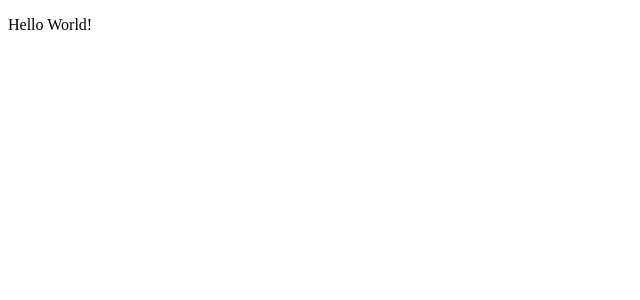
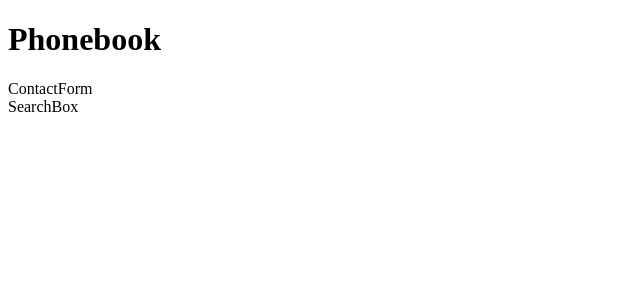
Before and after one commit to metlandus/goit-react-hw-03, a React (Vite) app: page / in a window 1280 px wide. Shown: the top 300 px of the page, without its empty margins (0-640 px from the left). Built offline with nearby package versions, Linux system fonts and the light colour scheme.

Commit message:
Project components created

```diff
--- a/package.json
+++ b/package.json
@@ -10,6 +10,7 @@
     "preview": "vite preview"
   },
   "dependencies": {
+    "formik": "^2.4.6",
     "react": "^18.3.1",
     "react-dom": "^18.3.1"
   },
--- a/src/App.jsx
+++ b/src/App.jsx
@@ -1,8 +1,23 @@
+import { useState } from "react"
+import ContactForm from "./Components/ContactForm"
+import SearchBox from "./Components/SearchBox"
+import ContactList from "./Components/ContactList"
 function App() {
+
+    const [contact, setContact] = useState([
+        { id: 'id-1', name: 'Rosie Simpson', number: '459-12-56' },
+        { id: 'id-2', name: 'Hermione Kline', number: '443-89-12' },
+        { id: 'id-3', name: 'Eden Clements', number: '645-17-79' },
+        { id: 'id-4', name: 'Annie Copeland', number: '227-91-26' },
+    ]
+)
 
     return (
         <>
-            <p>Hello World!</p>
+            <h1>Phonebook</h1>
+            <ContactForm />
+            <SearchBox />
+            <ContactList contacts={ contact } />
         </>
     )
 }
--- /dev/null
+++ b/src/Components/Contact.jsx
@@ -0,0 +1,9 @@
+import React from 'react'
+
+const Contact = ({contact}) => {
+  return (
+    <div>{contact}</div>
+  )
+}
+
+export default Contact
--- /dev/null
+++ b/src/Components/ContactForm.jsx
@@ -0,0 +1,9 @@
+import React from 'react'
+
+const ContactForm = () => {
+  return (
+    <div>ContactForm</div>
+  )
+}
+
+export default ContactForm
--- /dev/null
+++ b/src/Components/ContactList.jsx
@@ -0,0 +1,12 @@
+import React from 'react'
+import Contact from "./Contact"
+
+const ContactList = ({ contact }) => {
+    return (
+        <>
+            <Contact contacts={contact} />
+        </>
+    )
+}
+
+export default ContactList
--- /dev/null
+++ b/src/Components/SearchBox.jsx
@@ -0,0 +1,9 @@
+import React from 'react'
+
+const SearchBox = () => {
+  return (
+    <div>SearchBox</div>
+  )
+}
+
+export default SearchBox
```
Also changed, not shown: 1 other file (tests, documents, lock files or other folders).
